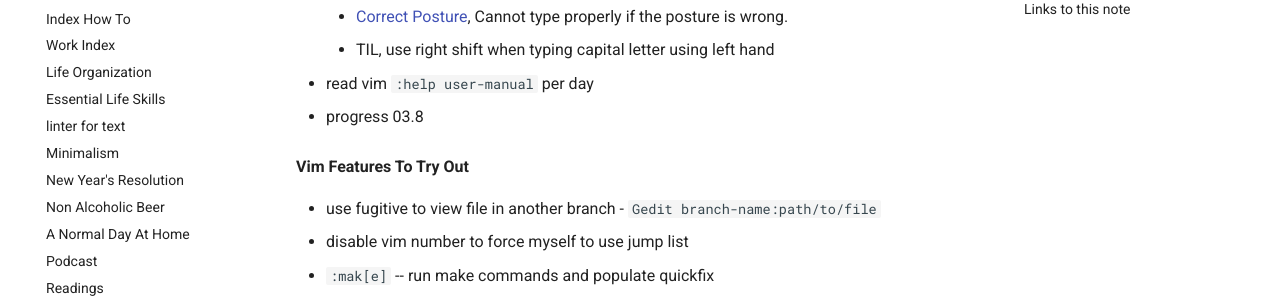
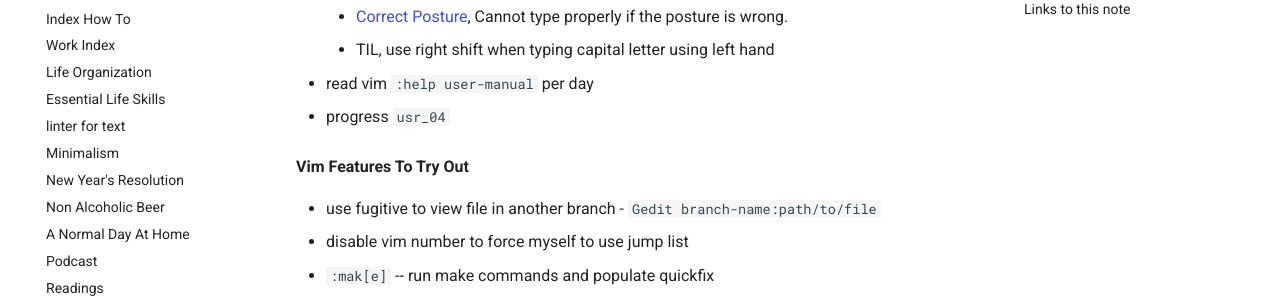
Before and after one commit to ynotstartups/notes, an MkDocs documentation site: the page built from notes/reminders.md, in a window 1280 px wide and 900 px high, scrolled down 442 px. Shown: the part 153-453 px from the top of the window. Built offline with MkDocs 1.6.1 and Material for MkDocs 9.7.7, drawn with Linux system fonts in a browser that asks for light colours.

Commit message:
update progress

```diff
--- a/notes/reminders.md
+++ b/notes/reminders.md
@@ -18,7 +18,7 @@
 
 - read vim `:help user-manual` per day
 
-  - progress 03.8
+  - progress `usr_04`
 
 **Vim Features To Try Out**
 
```
